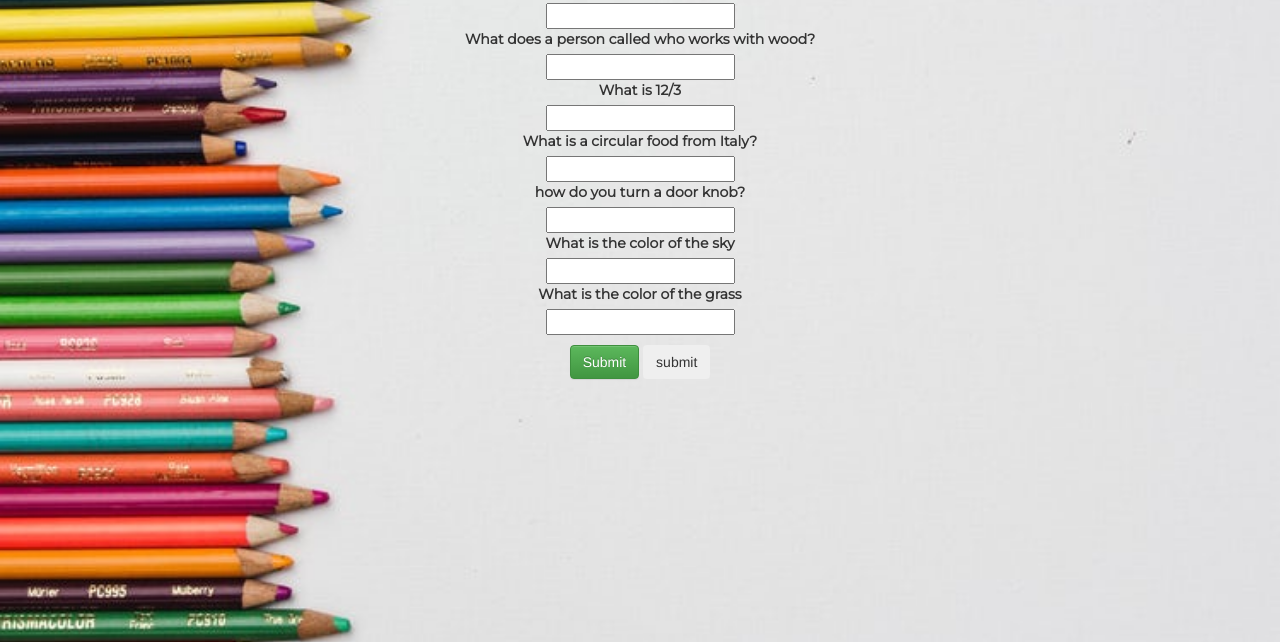
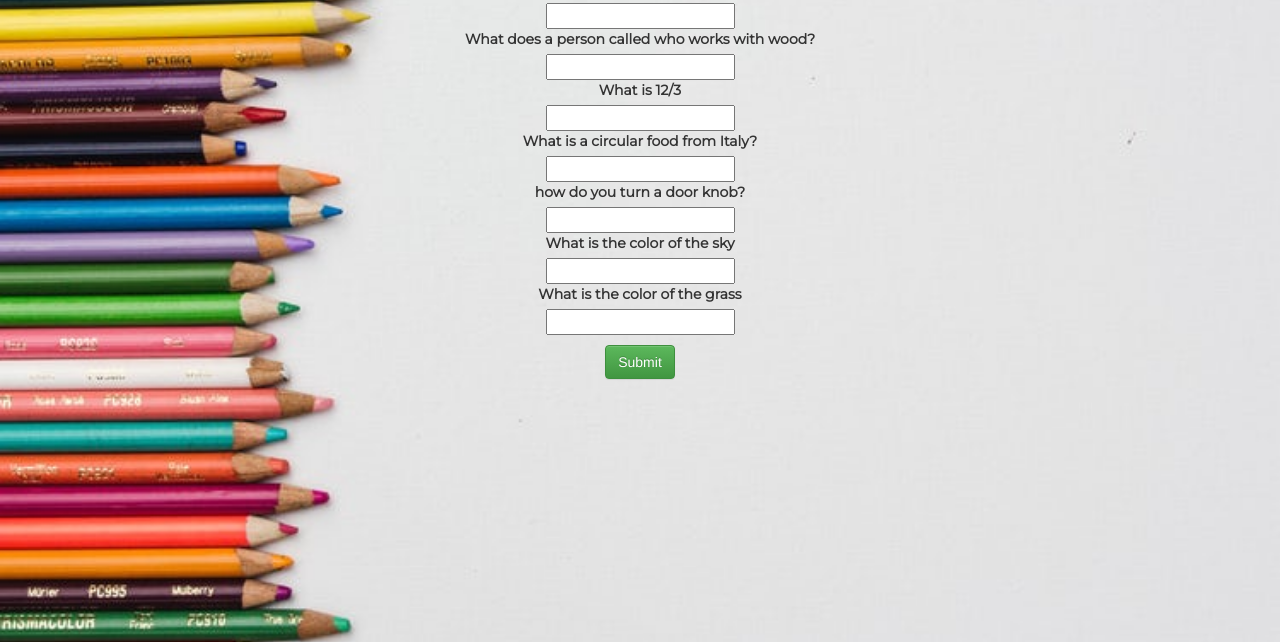
Before and after one commit to cmgonzales/quiz, a plain HTML site: page index.html in a window 1280 px wide. Shown: the part 158-800 px from the top of the page. Drawn offline with nearby package versions, Linux system fonts and the light colour scheme; a web font is replaced by a local one.

Commit message:
deleted excess button

```diff
--- a/index.html
+++ b/index.html
@@ -51,5 +51,5 @@
 <br>
     <button onclick="result()" class="btn btn-success">Submit</button>
 </body>
-<button class = "btn btn-sucess" >submit</button>
+
 </html>
```
